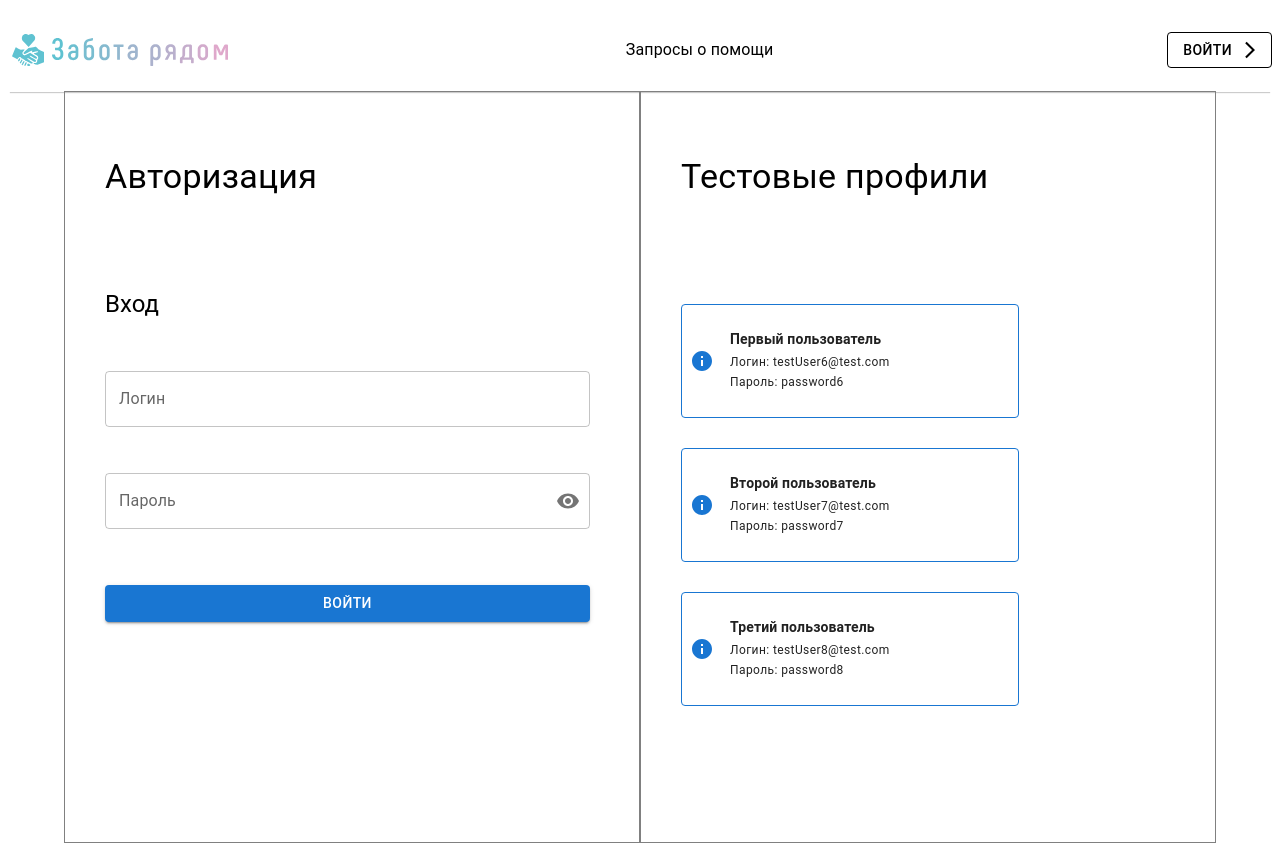
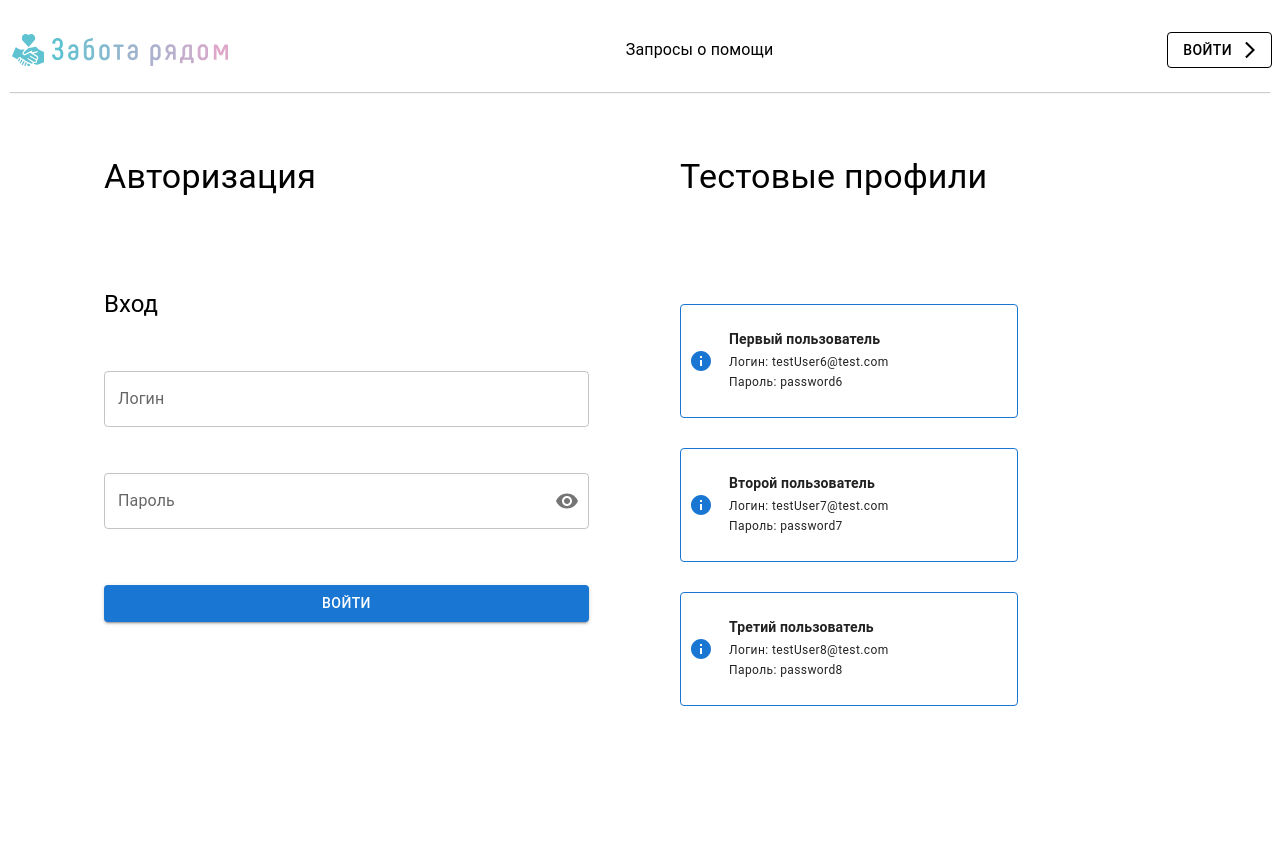
Before and after one commit to react-hackaton/react-event-oct2024, a React (Vite) app: page / in a window 1280 px wide. Shown: the top 844 px of the page. Built offline with nearby package versions, Linux system fonts and the light colour scheme.

Commit message:
feat: remove borders

```diff
--- a/src/pages/login/index.jsx
+++ b/src/pages/login/index.jsx
@@ -29,7 +29,6 @@ function LoginPage() {
         width="50%"
         height="100%"
         sx={{
-          border: "1px solid grey",
           paddingLeft: "40px",
         }}
       >
@@ -86,7 +85,6 @@ function LoginPage() {
           display: "flex",
           flexDirection: "column",
           gap: 2,
-          border: "1px solid grey",
           paddingLeft: "40px",
         }}
       >
```
